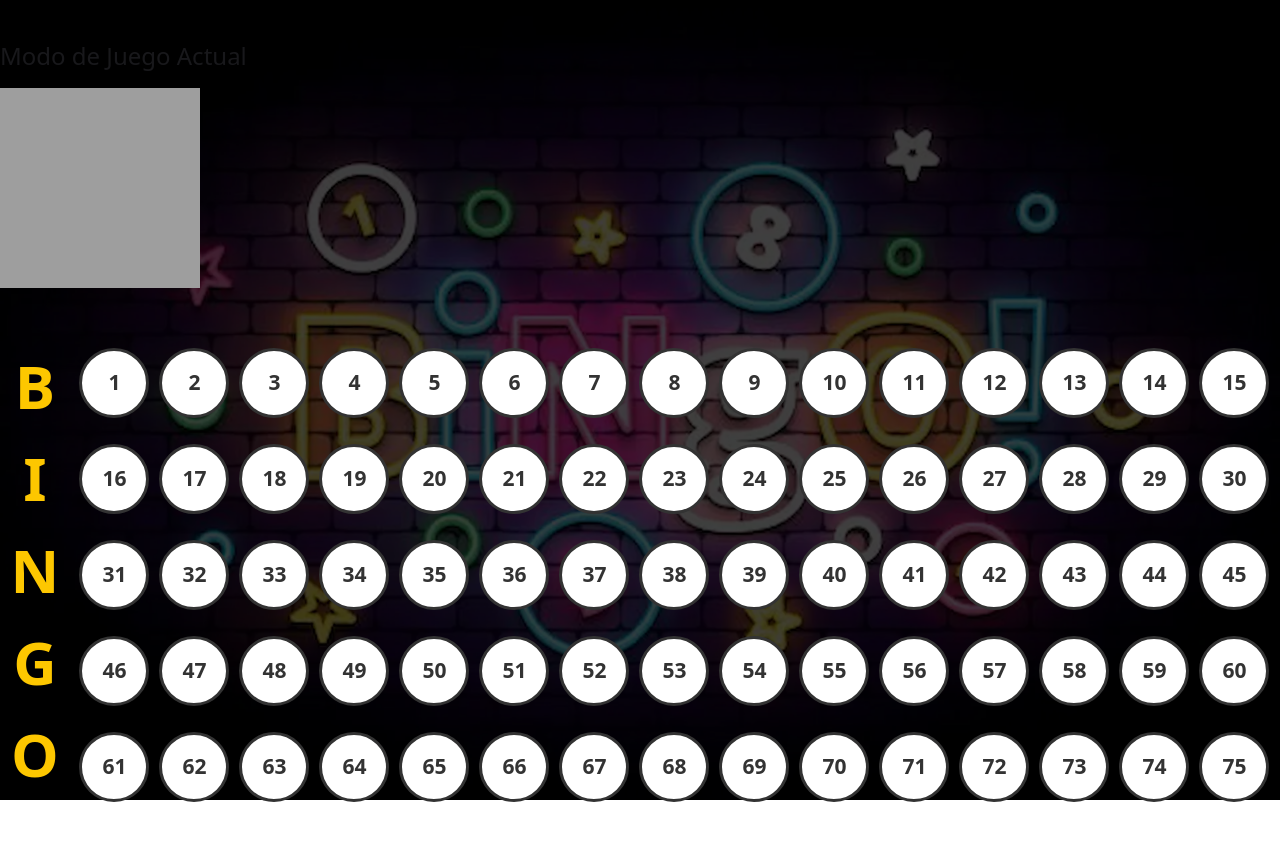
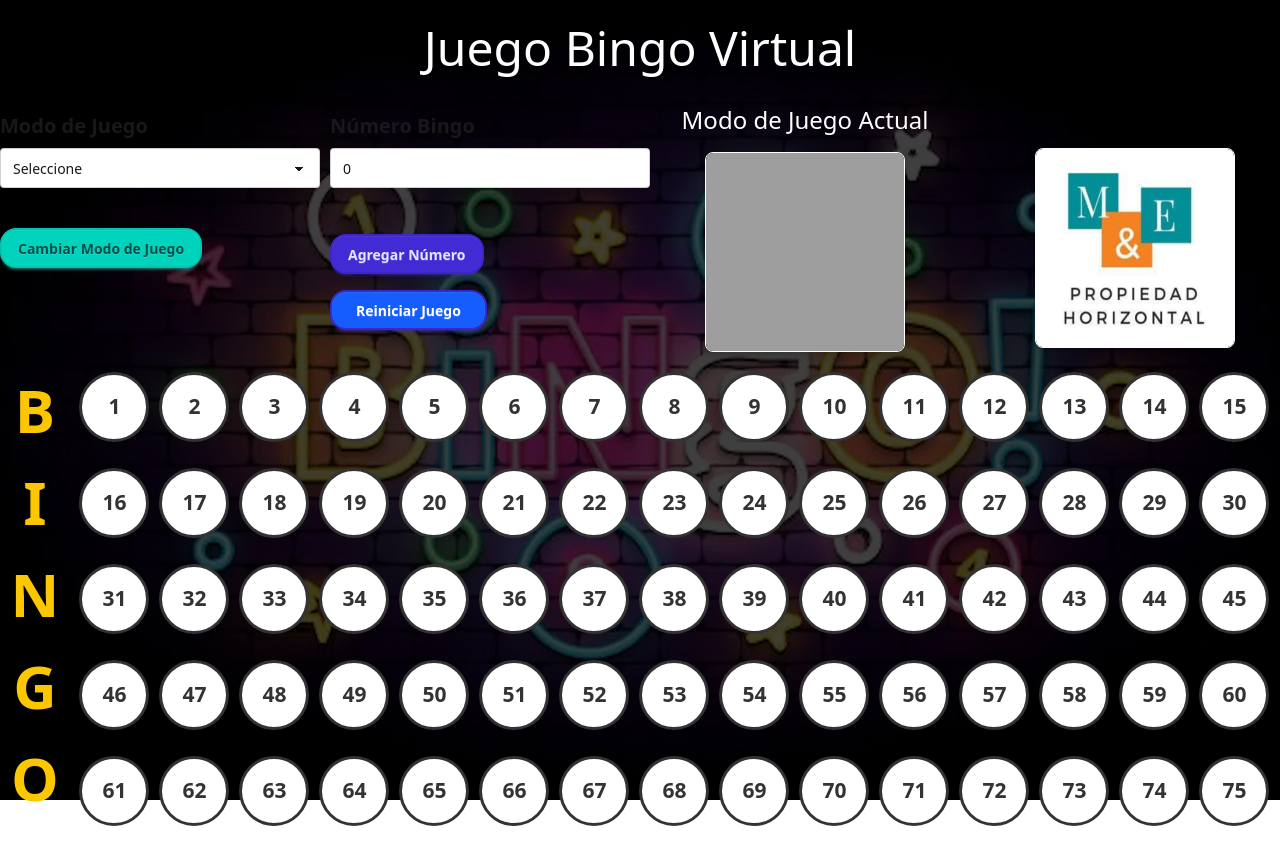
Before and after one commit to julian0522/BingoVirtual, an Angular app: page /bingo in a window 1280 px wide. Before the commit the page ends 800 px from the top, so only its background shows below. Built offline with nearby package versions, Linux system fonts and the light colour scheme; grey boxes are pictures that could not be loaded.

Commit message:
Fix: Implementacion de toda la app en un solo componente, pantalla

```diff
--- a/src/app/Bingo/pages/bingo-page/bingo-page.component.html
+++ b/src/app/Bingo/pages/bingo-page/bingo-page.component.html
@@ -1,19 +1,121 @@
-
-<section class="fixed bottom-0 top-0 w-full gap-8 bg-[url('/imagenes/Imagen_Bingo.webp')] bg-cover bg-center">
-
+<section
+  class="h-screen w-full gap-8 bg-[url('/imagenes/Imagen_Bingo.webp')] bg-cover bg-center"
+>
   <!-- Overlay semi-transparente -->
   <div class="absolute inset-0 bg-black opacity-75"></div>
 
-  <div class="relative grid-cols-1 max-w-screen-2xl mx-20 xl:mx-auto  mt-10 mb-10">
-    <div class="">
-      <h2 class="text-2xl mb-4 ">Modo de Juego Actual</h2>
-      <img [src]="`imagenes/${modoJuego()}.jpg`" alt="Imagen Modo De Juego Bingo" class="h-40 w-40 xl:h-50 xl:w-50">
+  <div class="relative flex flex-col items-center justify-start pt-6">
+    <h1 class="text-5xl text-white mb-8 z-10">Juego Bingo Virtual</h1>
+
+    @if (juegoReiniciado()) {
+    <div role="alert" class="alert alert-info z-10 mb-4">
+      <svg
+        xmlns="http://www.w3.org/2000/svg"
+        fill="none"
+        viewBox="0 0 24 24"
+        class="h-6 w-6 shrink-0 stroke-current"
+      >
+        <path
+          stroke-linecap="round"
+          stroke-linejoin="round"
+          stroke-width="2"
+          d="M13 16h-1v-4h-1m1-4h.01M21 12a9 9 0 11-18 0 9 9 0 0118 0z"
+        />
+      </svg>
+      <span>El juego Ha sido reiniciado o se Inicio un nuevo Juego</span>
+    </div>
+    }
+
+    <!-- Grid de formularios e imagen -->
+    <div class="relative grid grid-cols-4 gap-10 z-10 items-start">
+      <!-- Formulario 1 -->
+      <form [formGroup]="bingoForm" (submit)="CambiarModoJuego()" class="w-80">
+        <fieldset class="fieldset mb-5">
+          <legend class="fieldset-legend text-xl">Modo de Juego</legend>
+          <select formControlName="modoJuego" class="select w-full">
+            <option disabled selected value="">Seleccione</option>
+            <option value="L">L</option>
+            <option value="O">O</option>
+            <option value="G">G</option>
+            <option value="T">T</option>
+            <option value="U">U</option>
+            <option value="C">C</option>
+            <option value="X">X</option>
+            <option value="Pleno">PLENO</option>
+          </select>
+          @if (isValidField(bingoForm, 'modoJuego')) {
+          <span class="form-text text-red-500 text-sm"
+            >El campo Modo de Juego es requerido</span
+          >
+          }
+        </fieldset>
+        <!-- <button
+          type="submit"
+          class="btn btn-primary border-2 rounded-2xl px-4 py-2 mt-4 mr-2"
+        >
+          Iniciar Juego
+        </button> -->
+        <button
+          (click)="CambiarModoJuego()"
+          type="submit"
+          class="btn btn-accent border-2 rounded-2xl px-4 py-2 mt-4"
+        >
+          Cambiar Modo de Juego
+        </button>
+      </form>
+
+      <!-- Formulario 2 -->
+      <form [formGroup]="bingoNumForm" (submit)="AgregarNumero()" class="w-80">
+        <fieldset class="fieldset mb-5">
+          <legend class="fieldset-legend text-xl">Número Bingo</legend>
+          <input
+            type="number"
+            formControlName="numero"
+            class="input w-full"
+            placeholder="Digite el Número"
+          />
+          @if (erroresAgregar() !== null) {
+          <span class="form-text text-red-500 text-sm">{{
+            erroresAgregar()
+          }}</span>
+          }
+        </fieldset>
+        <button type="submit" class="btn btn-primary border-2 rounded-2xl px-4 py-2 mt-4 mr-3">
+          Agregar Número
+        </button>
+
+        <!-- Botón de reiniciar -->
+        <button
+          class="mt-4 border-2 rounded-2xl px-6 py-2 bg-blue-600 text-white btn btn-primary"
+          (click)="reiniciarJuego()"
+        >
+          Reiniciar Juego
+        </button>
+      </form>
+
+      <!-- Imagen del modo de juego -->
+      <div class="text-white text-center">
+        <h2 class="text-2xl mb-4">Modo de Juego Actual</h2>
+        <img
+          [src]="`imagenes/${modoJuego()}.jpg`"
+          alt="Imagen Modo De Juego Bingo"
+          class="h-40 w-40 xl:h-50 xl:w-50 mx-auto rounded-lg shadow-md border"
+        />
+      </div>
+
+      <!-- Imagen de la empresa -->
+      <div class="text-white text-center">
+        <img
+          src="/imagenes/ImagenEmpresa.jpg"
+          alt="Imagen Modo De Juego Bingo"
+          class="h-40 w-40 xl:h-50 xl:w-50 mx-auto rounded-lg shadow-md border mt-11"
+        />
+      </div>
     </div>
   </div>
 
-  <div class="relative bingo-container max-w-screen-2xl mx-auto">
-
-    <!-- Columna con el texto BINGO -->
+  <!-- Panel del Bingo en parte inferior -->
+  <div class="relative bingo-container max-w-screen-2xl mx-auto z-10">
     <div class="bingo-line flex justify-center gap-4 mb-4">
       <span class="text-yellow-400 md:text-6xl font-bold my-2">B</span>
       <span class="text-yellow-400 md:text-6xl font-bold my-2">I</span>
@@ -22,20 +124,24 @@
       <span class="text-yellow-400 md:text-6xl font-bold my-2">O</span>
     </div>
 
-    <!-- Grilla de números del bingo -->
-    <div class="bingo-grid grid grid-cols-5 sm:grid-cols-10 md:grid-cols-15 gap-2 sm:gap-4">
+    <div
+      class="bingo-grid grid grid-cols-5 sm:grid-cols-10 md:grid-cols-15 gap-2 sm:gap-4"
+    >
       @for (numero of numerosBingo; track numero) {
       <div
         class="mb-4 bingo-item aspect-square flex items-center justify-center text-lg sm:text-xl md:text-4xl font-semibold rounded-md transition-all"
         [ngClass]="{
-            'bg-red-600 text-white fade-bg': bingoService.numerosBingo().includes(numero),
-            'bg-white text-black border': !bingoService.numerosBingo().includes(numero)
+          'bg-red-600 text-white fade-bg': bingoService
+            .numerosBingo()
+            .includes(numero),
+          'bg-white text-black border': !bingoService
+            .numerosBingo()
+            .includes(numero)
         }"
       >
         {{ numero }}
       </div>
       }
     </div>
-
   </div>
 </section>
--- a/src/app/Bingo/pages/bingo-page/bingo-page.component.ts
+++ b/src/app/Bingo/pages/bingo-page/bingo-page.component.ts
@@ -1,21 +1,91 @@
-import { Component, computed, inject, signal } from '@angular/core';
+import { Component, inject, signal } from '@angular/core';
 import { BingoService } from '../../services/bingo.service';
-import { CommonModule, NgClass } from '@angular/common';
+import { CommonModule } from '@angular/common';
+import {
+  FormBuilder,
+  FormGroup,
+  ReactiveFormsModule,
+  Validators,
+} from '@angular/forms';
 
 @Component({
   selector: 'app-bingo-page',
-  imports: [CommonModule],
+  imports: [CommonModule, ReactiveFormsModule],
   templateUrl: './bingo-page.component.html',
   styles: `
 
   `,
 })
 export class BingoPageComponent {
-
   bingoService = inject(BingoService);
 
   // Creamos un array con los números del 1 al 75
   numerosBingo: number[] = Array.from({ length: 75 }, (_, i) => i + 1);
 
   modoJuego = this.bingoService.modoJuego;
+
+  //*----------- IMPLEMENTACION DE LOS FORMULARIOS PARA EL BINGO ----------------------------
+  fb = inject(FormBuilder);
+  erroresAgregar = signal<string | null>('');
+  juegoReiniciado = signal<boolean>(false);
+
+  bingoForm = this.fb.group({
+    modoJuego: ['', Validators.required],
+  });
+
+  bingoNumForm = this.fb.group({
+    numero: [0, Validators.required],
+  });
+
+  // IniciarJuego() {
+  //   if (this.bingoForm.invalid) {
+  //     this.bingoForm.markAllAsTouched();
+  //     return;
+  //   }
+
+  //   this.bingoService.modoJuego.set(
+  //     this.bingoForm.get('modoJuego')?.value ?? ''
+  //   );
+  //   this.bingoForm.reset({ modoJuego: '' });
+  //   this.reiniciarJuego();
+  //   // window.open('/bingo', '_blank');
+  //   return;
+  // }
+
+  CambiarModoJuego() {
+    if (this.bingoForm.invalid) {
+      this.bingoForm.markAllAsTouched();
+      return;
+    }
+
+    this.bingoService.modoJuego.set(
+      this.bingoForm.get('modoJuego')?.value ?? ''
+    );
+    // this.bingoForm.reset({ modoJuego: '' });
+    this.reiniciarJuego();
+  }
+
+  AgregarNumero() {
+    const result = this.bingoService.agregarNumero(
+      this.bingoNumForm.get('numero')?.value ?? 0
+    );
+    this.erroresAgregar.set(result);
+    this.bingoNumForm.reset({ numero: 0 });
+  }
+
+  reiniciarJuego() {
+    this.bingoService.reiniciarJuego();
+    this.juegoReiniciado.set(true);
+
+    // Lo hacemos para que la alerta deje de mostrarse
+    setTimeout(() => {
+      this.juegoReiniciado.set(false);
+    }, 3000);
+  }
+
+  isValidField(form: FormGroup, fieldName: string): boolean | null {
+    return (
+      !!form.controls[fieldName].errors && form.controls[fieldName].touched
+    );
+  }
 }
--- a/src/app/app.routes.ts
+++ b/src/app/app.routes.ts
@@ -3,7 +3,7 @@ import { HomePageComponent } from './Bingo/pages/home-page/home-page.component';
 import { BingoPageComponent } from './Bingo/pages/bingo-page/bingo-page.component';
 
 export const routes: Routes = [
-  {path: '', component: HomePageComponent},
+  {path: '', component: BingoPageComponent},
   { path: 'bingo', component: BingoPageComponent},
   { path: '**', redirectTo: ''}
 ];
```
Also changed, not shown: public/imagenes/C.jpg (added), public/imagenes/ImagenEmpresa.jpg (added). Lines whose indentation alone changed are shown as unchanged.
